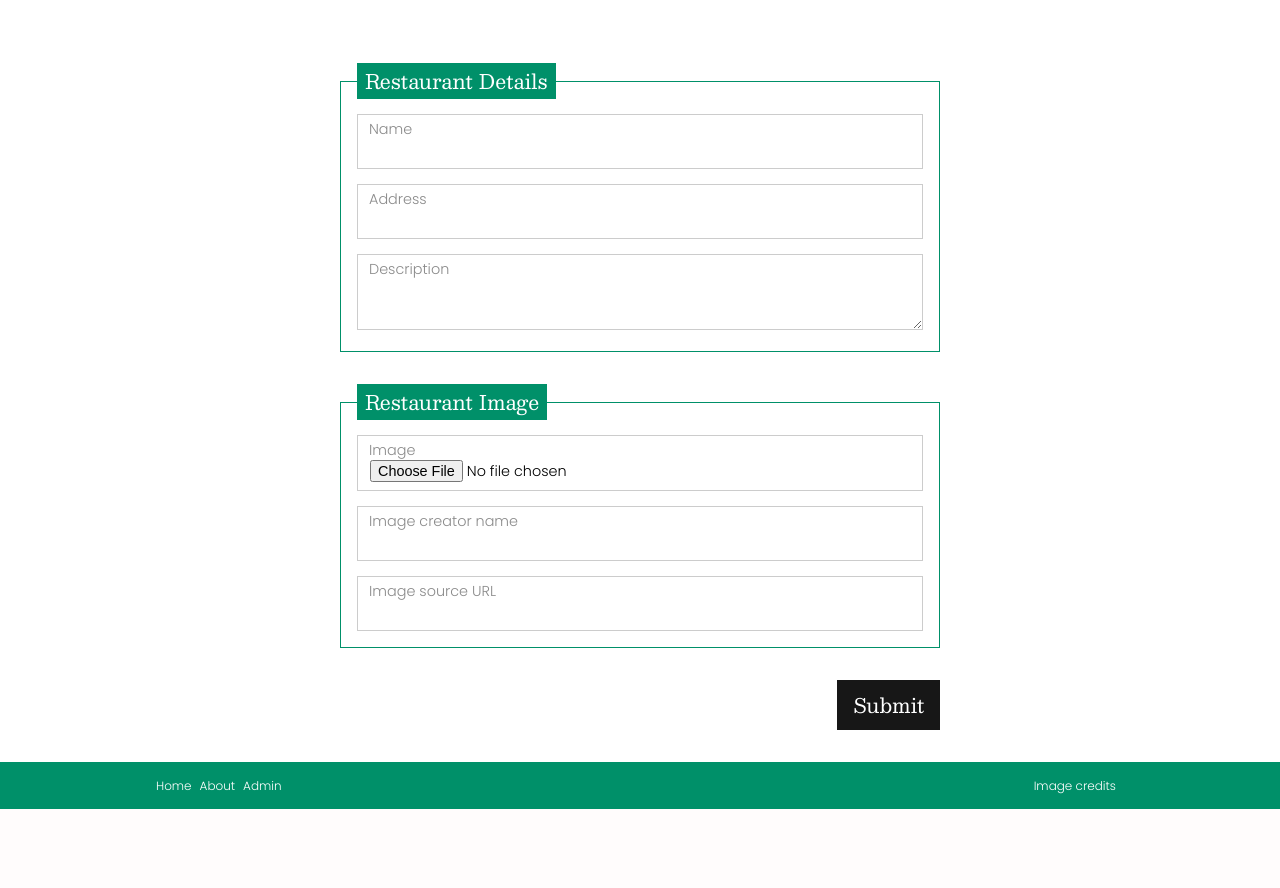
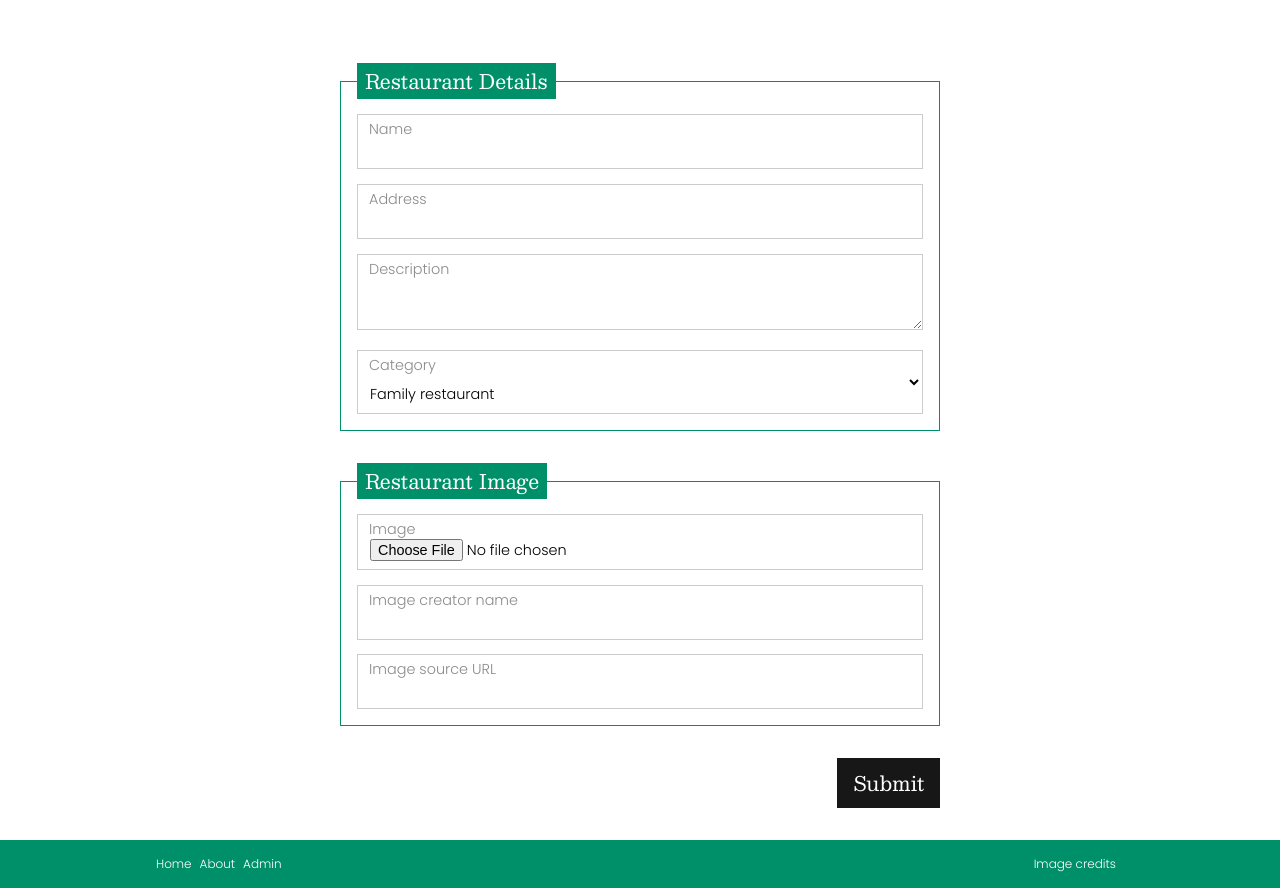
Before and after one commit to doubleedesign/spaghettio, a PHP site: page /insert.php in a window 1280 px wide. Shown: the part 191-1079 px from the top of the page. Before the commit the page ends 1000 px from the top, so only its background shows below. Run offline with PHP 8.4, Linux system fonts and the light colour scheme; some libraries are stand-ins or nearby versions.

Commit message:
Add category selectbox to demonstrate how to prefill the selectbox with an existing value from the db

```diff
--- a/css/style.css
+++ b/css/style.css
@@ -170,7 +170,7 @@ strong {
     z-index: 0;
 }
 
-.page-form fieldset .form-row input, .page-form fieldset .form-row textarea {
+.page-form fieldset .form-row input, .page-form fieldset .form-row textarea, .page-form fieldset .form-row select {
     font-family: var(--body-font);
     width: 100%;
     box-sizing: border-box;
@@ -184,10 +184,15 @@ strong {
     z-index: 1;
 }
 
-.page-form fieldset .form-row input:focus, .page-form fieldset .form-row textarea:focus {
+.page-form fieldset .form-row input:focus, .page-form fieldset .form-row textarea:focus, .page-form fieldset .form-row select:focus {
     border-color: var(--primary-color);
     outline: none;
     box-shadow: 0 0 0.25rem var(--primary-color);
+}
+
+.page-form fieldset .form-row select {
+    padding-left: 0.5rem;
+    padding-top: 2rem;
 }
 
 .page-form fieldset .form-row:focus-within label {
--- a/detail.php
+++ b/detail.php
@@ -29,6 +29,7 @@ $restaurant = $db->getRestaurantById($id);
 				</div>
 				<div class="restaurant-details-address">
 					<i class="fas fa-map-marker-alt"></i>
+					<p><strong><?php echo $restaurant['category']; ?></strong></p>
 					<p><?php echo $restaurant['address']; ?></p>
 				</div>
 			</div>
--- a/insert.php
+++ b/insert.php
@@ -60,6 +60,33 @@ else {
 							<label for="description">Description</label>
 							<textarea id="description" name="description"><?php echo $restaurant ? $restaurant['address'] : '';  ?></textarea>
 						</div>
+						<div class="form-row">
+							<label for="category">Category</label>
+							<select id="category" name="category">
+								<option disabled>Please select a category</option>
+								<?php
+								// Set up our categories as value => label pairs
+								// The value is what gets saved in the database (and is often a category ID which associates it with more info about the
+								// category in a categories table); the label is what the user sees
+								$categories = array(
+									'family-restaurant' => 'Family restaurant',
+									'fine-dining' => 'Fine dining',
+									'casual-dining' => 'Casual dining',
+									'fast-food' => 'Fast food'
+								);
+								// Loop through the categories set above and if the value matches the pre-saved one, preselect that instead of  the first value
+								// by adding the selected attribute when it does match
+								foreach($categories as $value => $label) {
+									if($value == $restaurant['category']) { ?>
+										<option value="<?php echo $value; ?>" selected><?php echo $label; ?></option>
+									<?php
+									} else { ?>
+										<option value="<?php echo $value; ?>"><?php echo $label; ?></option>
+									<?php }
+								}
+								?>
+							</select>
+						</div>
 					</fieldset>
 
 					<fieldset>
--- a/sass/components/_forms.scss
+++ b/sass/components/_forms.scss
@@ -48,7 +48,7 @@
 				z-index: 0;
 			}
 
-			input, textarea {
+			input, textarea, select {
 				font-family: var(--body-font);
 				width: 100%;
 				box-sizing: border-box;
@@ -66,6 +66,11 @@
 					outline: none;
 					box-shadow: 0 0 0.25rem var(--primary-color);
 				}
+			}
+
+			select {
+				padding-left: 0.5rem;
+				padding-top: 2rem;
 			}
 
 			&:focus-within {
```
